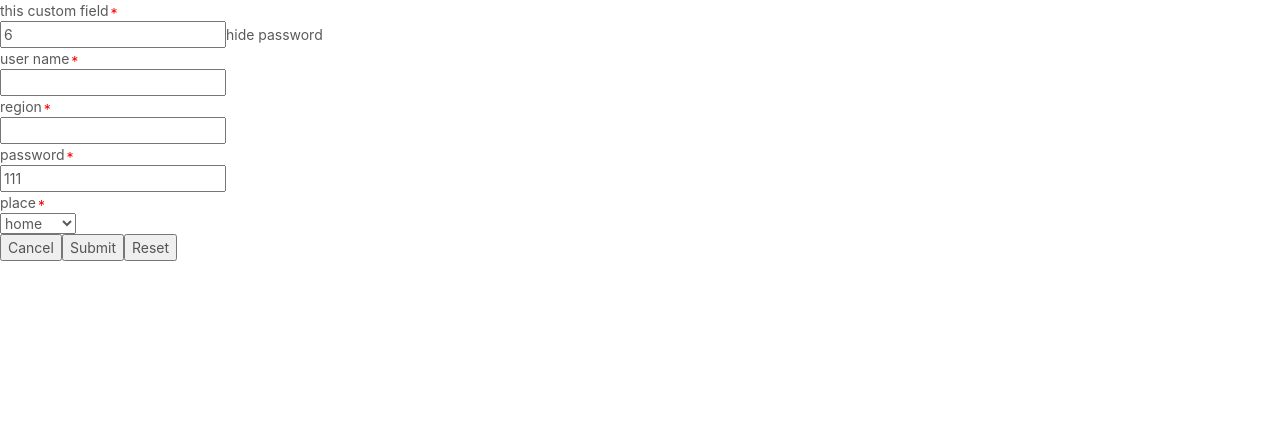
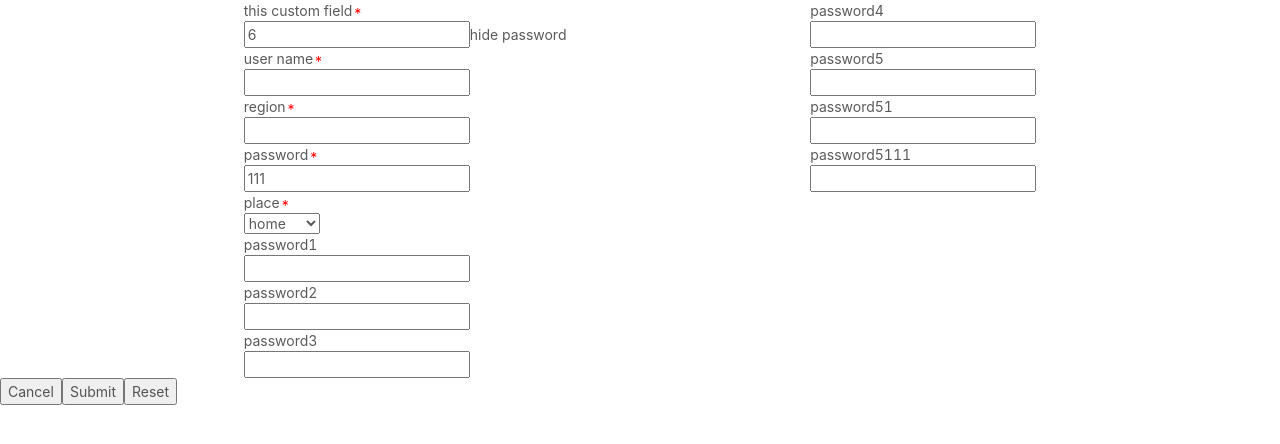
Before and after one commit to YeWills/react-redux-hooks-demo, a React app: page / in a window 1280 px wide. Shown: the top 444 px of the page. Built offline with nearby package versions, Linux system fonts and the light colour scheme.

Commit message:
modify code eslint and  layout section

```diff
--- a/src/components/EnForm/utils/index.js
+++ b/src/components/EnForm/utils/index.js
@@ -12,38 +12,37 @@ export const Btn = ({ onSubmit, onCancle, onReset }) => {
   );
 };
 export const toArray = (item) => {
-  if(Object.prototype.toString.call(item) === '[object Array]'){
+  if (Object.prototype.toString.call(item) === '[object Array]') {
     return item;
   }
-  if(!item && item !== 0) return [];
+  if (!item && item !== 0) return [];
   return [item];
 };
 
-export const getColumnLength = (length, rows)=>{
-  const columnLength = length/rows;
-  const num = length%rows;
-  if(num === 0) return columnLength;
-  if(length > rows*columnLength) return columnLength+1;
-  return columnLength;
-}
+export const getColumnLength = (length, rows) => {
+  const columnLength = Math.floor(length / rows);
+  const num = length % rows;
+  if (num === 0) return columnLength;
+  return columnLength + 1;
+};
 
 // eslint-disable-next-line import/prefer-default-export
-export const getLayout = (fields, rowsLength)=>{
+export const getLayout = (fields, rowsLength) => {
   const columnLength = getColumnLength(fields.length, rowsLength);
   const layouts = [];
   let index = 0;
-  while(index < columnLength){
-    const lastIndex = rowsLength*(index+1)-1;
-    if(index === columnLength -1 ) lastIndex = fields.length-1;
+  while (index < columnLength) {
+    let lastIndex = rowsLength * (index + 1);
+    if (index === columnLength - 1) lastIndex = fields.length;
     layouts.push(
       <section className="column" key={index}>
-        {fields.slice(rowsLength*index, lastIndex)}
+        {fields.slice(rowsLength * index, lastIndex)}
       </section>
-    )
+    );
     index++;
   }
   return layouts;
-}
+};
 
 
- export const ThemeContext = React.createContext();
+export const ThemeContext = React.createContext();
--- a/src/components/EnForm/validate/index.js
+++ b/src/components/EnForm/validate/index.js
@@ -1,77 +1,79 @@
+/* eslint-disable no-new */
 import rules from './rule';
 import { toArray } from '../utils';
 
-class ValidateHelper{
-    constructor(formConfig){
-        if(!ValidateHelper.instance){
+class ValidateHelper {
+  constructor(formConfig) {
+    if (!ValidateHelper.instance) {
       ValidateHelper.instance = this;
       this.relateFieldMaps = this.getRelateFieldMap(formConfig);
     }
     return ValidateHelper.instance;
   }
-    getRelateFieldMap = (formConfig)=>{
-        return formConfig.fields.reduce((acc, field)=>{
-            const {validate : customValidates} = field;
-            toArray(customValidates).forEach((customValidate)=>{
-                if(!customValidate[1]) return;
-                customValidate[1].forEach(dependFieldName=>{
-                    if(!acc[dependFieldName]) acc[dependFieldName] = [];
+
+    getRelateFieldMap = (formConfig) => {
+      return formConfig.fields.reduce((acc, field) => {
+        const { validate: customValidates } = field;
+        toArray(customValidates).forEach((customValidate) => {
+          if (!customValidate[1]) return;
+          customValidate[1].forEach((dependFieldName) => {
+            if (!acc[dependFieldName]) acc[dependFieldName] = [];
             acc[dependFieldName].push(field);
-                })
-            })
+          });
+        });
         return acc;
-        }, {})
+      }, {});
     }
 }
 
-const validateField = (field, value, formValue)=>{
-    const {validate}=field;
+const validateField = (field, value, formValue) => {
+  const { validate } = field;
   const rulesInfo = Object.entries(rules);
-    let needValidates = rulesInfo.reduce((acc,t)=>{
-        const [ruleName, ruleFn]= t;
-        if(field[ruleName]){
-            if(typeof field[ruleName] === 'string'){
+  let needValidates = rulesInfo.reduce((acc, t) => {
+    const [ruleName, ruleFn] = t;
+    if (field[ruleName]) {
+      if (typeof field[ruleName] === 'string') {
         return acc.concat(ruleFn.bind(null, value, field[ruleName]));
       }
       return acc.concat(ruleFn.bind(null, value));
     }
     return acc;
-    }, [])
-    let customValidate = []
-    if(validate) customValidate = (customValidate.concat(validate)).map(fn=>toArray(fn)[0].bind(null, value, formValue))
+  }, []);
+  let customValidate = [];
+  if (validate) customValidate = (customValidate.concat(validate)).map((fn) => toArray(fn)[0].bind(null, value, formValue));
   needValidates = needValidates.concat(customValidate);
 
   let errMsg = '';
-    needValidates.find(rultFn=> {
+  needValidates.find((rultFn) => {
     errMsg = rultFn();
-        return errMsg
+    return errMsg;
   });
   return errMsg;
-}
-const validate = (field, value, formValue)=>{
+};
+const validate = (field, value, formValue) => {
   const relativeFields = (new ValidateHelper()).relateFieldMaps[field.name];
   const needValidFields = [field].concat(relativeFields || []);
 
-    const updateFormValue = {...formValue, [field.name]: value};
-    const reult = needValidFields.reduce((errMsgs, itemField)=>{
+  const updateFormValue = { ...formValue, [field.name]: value };
+  const reult = needValidFields.reduce((errMsgs, itemField) => {
     const fieldName = itemField.name;
     errMsgs[fieldName] = validateField(itemField, updateFormValue[fieldName], updateFormValue);
     return errMsgs;
-    }, {})
+  }, {});
 
   return reult;
-}
+};
 
 export default validate;
 
-export const validateForm = (config, formValue, formDisplay)=>{
+export const validateForm = (config, formValue, formDisplay) => {
   new ValidateHelper(config);
-   const displayFields =  config.fields.filter(field=> {
-       return !formDisplay[field.name].delete
-   })
-   return displayFields.reduce((acc, field)=>{
-        const name = field.name;
+  const displayFields = config.fields.filter((field) => {
+    return !formDisplay[field.name].delete;
+  });
+  return displayFields.reduce((acc, field) => {
+    const { name } = field;
     acc[name] = validateField(field, formValue[name], formValue);
     return acc;
-    },{})
-}
+  }, {});
+};
--- a/src/components/EnForm/validate/rule.js
+++ b/src/components/EnForm/validate/rule.js
@@ -1,17 +1,17 @@
 const rules = {
-    required:(value, error)=>{
-        if(value && value.trim()){
+  required: (value, error) => {
+    if (value && value.trim()) {
       return '';
     }
-        return error || 'required'
+    return error || 'required';
   },
-    max:()=>{
-        if(value && value.trim()){
+  max: (value) => {
+    if (value && value.trim()) {
       return '';
     }
-        return 'required'
+    return 'required';
   },
 
-}
+};
 
 export default rules;
--- a/src/view/form.config.js
+++ b/src/view/form.config.js
@@ -4,44 +4,44 @@ const formConfig = {
   fields: [
     {
       name: 'editname',
-      defaultValue:'6',
+      defaultValue: '6',
       title: 'this custom field',
       Render: CustomInput,
-      validate:[[(value,formValue)=>{
-        if(String(value).length> String(formValue['region']).length){
+      validate: [[(value, formValue) => {
+        if (String(value).length > String(formValue.region).length) {
           return '不能比region长';
         }
-        return ''
+        return '';
       }, ['region']]],
       required: '这是必填项'
-    },  {
+    }, {
       name: 'useName',
-      defaultValue:'',
+      defaultValue: '',
       title: 'user name',
       type: 'input',
-      validate:[[(value,formValue)=>{
-        if(String(value).length> String(formValue['region']).length){
+      validate: [[(value, formValue) => {
+        if (String(value).length > String(formValue.region).length) {
           return '不能比region长';
         }
-        return ''
+        return '';
       }, ['region']]],
       required: '这是必填项'
     },
     { name: 'region',
       title: 'region',
       type: 'input',
-      defaultValue:'',
-      validate:[[(value,formValue)=>{
-        if(String(value).length< String(formValue['useName']).length){
+      defaultValue: '',
+      validate: [[(value, formValue) => {
+        if (String(value).length < String(formValue.useName).length) {
           return 'no small useName';
         }
-        return ''
+        return '';
       }, ['useName', 'editname']]],
       required: true
     },
     {
       name: 'passWord',
-      defaultValue:'111',
+      defaultValue: '111',
       title: 'password',
       type: 'input',
       required: true
@@ -49,7 +49,7 @@ const formConfig = {
     { name: 'select',
       title: 'place',
       type: 'select',
-    defaultValue:'home',
+      defaultValue: 'home',
       options: [{
         lable: 'china',
         value: 'china',
@@ -65,6 +65,40 @@ const formConfig = {
       }],
       required: true
     },
+    {
+      name: 'passWord1',
+      title: 'password1',
+      type: 'input',
+    },
+    {
+      name: 'passWord2',
+      title: 'password2',
+      type: 'input',
+    },
+    {
+      name: 'passWord3',
+      title: 'password3',
+      type: 'input',
+    },
+    {
+      name: 'passWord4',
+      title: 'password4',
+      type: 'input',
+    }, {
+      name: 'passWord5',
+      title: 'password5',
+      type: 'input',
+    },
+    {
+      name: 'passWord51',
+      title: 'password51',
+      type: 'input',
+    },
+    {
+      name: 'passWord511',
+      title: 'password5111',
+      type: 'input',
+    },
 
   ],
 };
--- a/src/view/style.less
+++ b/src/view/style.less
@@ -1,5 +1,5 @@
 .app-conten{
     .enform-content{
-        display: block;
+        // display: block;
     }
 }
```
Also changed, not shown: src/components/EnForm/Eselect/Eselect.js (+4 -4 lines). Lines whose indentation alone changed are shown as unchanged.
